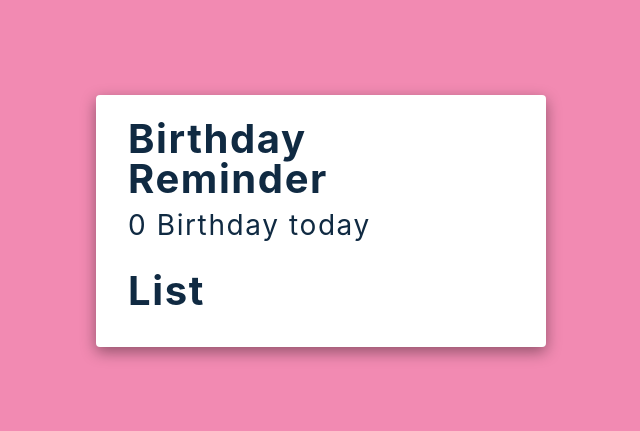
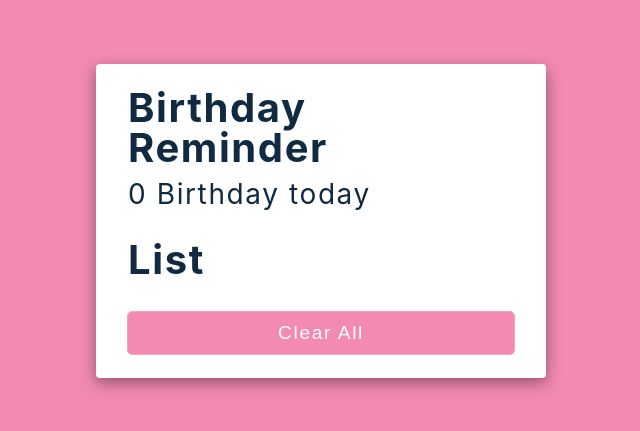
Before and after one commit to domchu/Birthday-Reminder, a React (Create React App) app: page / in a window 1280 px wide. Shown: the part 179-610 px from the top of the page, without its empty margins (319-959 px from the left). Built offline with nearby package versions, Linux system fonts and the light colour scheme.

Commit message:
chore:added the button and onclick function

```diff
--- a/src/App.js
+++ b/src/App.js
@@ -1,5 +1,5 @@
 import React, { useState } from "react";
-import data from "./data";
+import data from "./Data";
 import List from "./List";
 function App() {
   const [people, setPeople] = useState(data);
@@ -9,6 +9,7 @@ function App() {
         <h2>Birthday Reminder</h2>
         <h3>0 Birthday today</h3>
         <List />
+        <button onClick={() => {}}>Clear All</button>
       </section>
     </main>
   );
```
